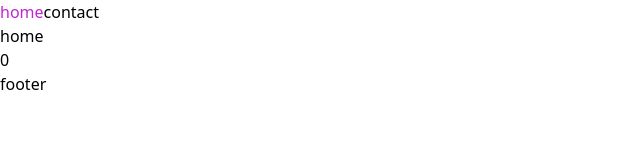
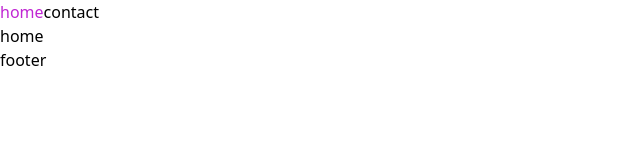
Before and after one commit to bilashism/jamaa-kapoor, a React (Vite) app: page / in a window 1280 px wide. Shown: the top 160 px of the page, without its empty margins (0-640 px from the left). Built offline with nearby package versions, Linux system fonts and the light colour scheme.

Commit message:
router setup

```diff
--- a/src/pages/Home/Home.jsx
+++ b/src/pages/Home/Home.jsx
@@ -2,19 +2,9 @@ import React, { useState } from 'react';
 import Header from './Header';
 
 const Home = () => {
-  const [count, setCount] = useState(0);
-  if (count > 5) throw new Error('oops');
-
   return (
     <>
       <Header />
-      <button
-        onClick={() => {
-          setCount(prev => prev + 1);
-        }}
-      >
-        {count}
-      </button>
     </>
   );
 };
```
